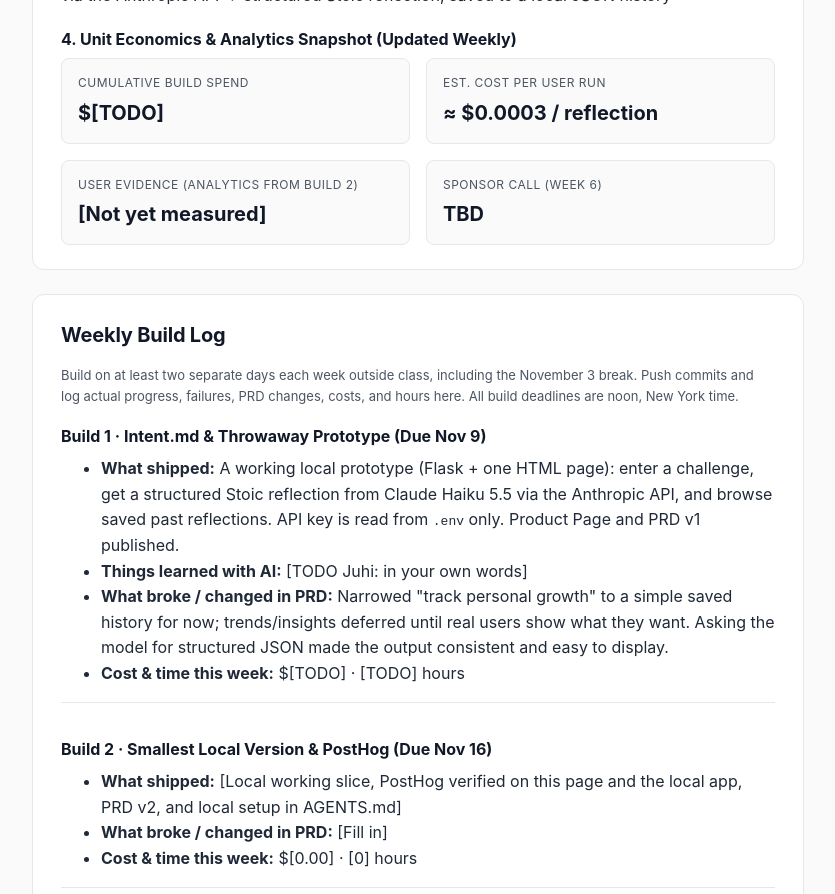
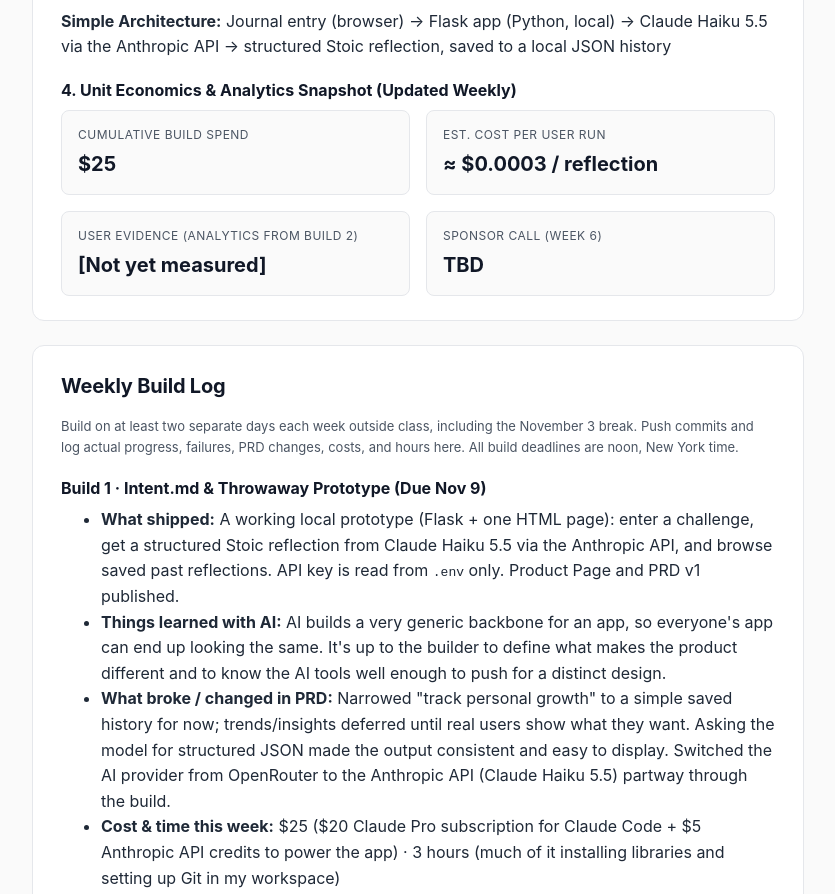
Before and after one commit to building-with-ai-f26/js15791-stoicly, a plain HTML site: page docs/index.html in a window 1280 px wide. Shown: the part 2286-3180 px from the top of the page, without its empty margins (222-1057 px from the left). Drawn offline with Linux system fonts and the light colour scheme.

Commit message:
Update living PRD: first testers, Build 1 costs, time, and learnings
Co-Authored-By: Claude Opus 5.5 <noreply@anthropic.com>

```diff
--- a/docs/index.html
+++ b/docs/index.html
@@ -170,7 +170,7 @@
       <p class="meta">Updated every week as we test with real users and learn what works.</p>
 
       <h3>1. Target User & The Job to Be Done</h3>
-      <p><strong>Who is this for?</strong> People looking for self-help and personal growth who are curious about Stoic philosophy but don't know how to apply it day to day. <em>First testers:</em> [TODO Juhi: name 2–3 specific people you can reach, e.g. classmates or friends].</p>
+      <p><strong>Who is this for?</strong> People looking for self-help and personal growth who are curious about Stoic philosophy but don't know how to apply it day to day. <em>First testers:</em> 2–3 classmates in my NYU Stern cohort who took Prof. Haidt's <em>Work, Wisdom &amp; Happiness</em> course with me, where we first learned about Stoicism. They already know the core ideas and want to keep practicing them, and I can reach them directly to test each build.</p>
       <p><strong>The painful "Before" workflow:</strong> When something stressful happens (a harsh comment, a setback, a worry), they ruminate, vent to a friend, or scroll generic self-help content. Stoic books are dense and hard to apply in the moment, journaling with a blank page offers no guidance, and there's no record of how they handled past challenges.</p>
       <p><strong>The "After" workflow with this product:</strong> In under two minutes they write what's bothering them and get a structured Stoic reflection: what's in their control vs. not, a kind reframe, a relevant real quote, and one concrete action for today. Each reflection is saved so they can look back and see their growth.</p>
 
@@ -190,7 +190,7 @@
       <div class="grid-2">
         <div class="stat-box">
           <div class="stat-label">Cumulative Build Spend</div>
-          <div class="stat-value">$[TODO]</div>
+          <div class="stat-value">$25</div>
         </div>
         <div class="stat-box">
           <div class="stat-label">Est. Cost Per User Run</div>
@@ -216,9 +216,9 @@
         <h3>Build 1 · Intent.md & Throwaway Prototype (Due Nov 9)</h3>
         <ul>
           <li><strong>What shipped:</strong> A working local prototype (Flask + one HTML page): enter a challenge, get a structured Stoic reflection from Claude Haiku 5.5 via the Anthropic API, and browse saved past reflections. API key is read from <code>.env</code> only. Product Page and PRD v1 published.</li>
-          <li><strong>Things learned with AI:</strong> [TODO Juhi: in your own words]</li>
-          <li><strong>What broke / changed in PRD:</strong> Narrowed "track personal growth" to a simple saved history for now; trends/insights deferred until real users show what they want. Asking the model for structured JSON made the output consistent and easy to display.</li>
-          <li><strong>Cost & time this week:</strong> $[TODO] · [TODO] hours</li>
+          <li><strong>Things learned with AI:</strong> AI builds a very generic backbone for an app, so everyone's app can end up looking the same. It's up to the builder to define what makes the product different and to know the AI tools well enough to push for a distinct design.</li>
+          <li><strong>What broke / changed in PRD:</strong> Narrowed "track personal growth" to a simple saved history for now; trends/insights deferred until real users show what they want. Asking the model for structured JSON made the output consistent and easy to display. Switched the AI provider from OpenRouter to the Anthropic API (Claude Haiku 5.5) partway through the build.</li>
+          <li><strong>Cost & time this week:</strong> $25 ($20 Claude Pro subscription for Claude Code + $5 Anthropic API credits to power the app) · 3 hours (much of it installing libraries and setting up Git in my workspace)</li>
         </ul>
       </div>
 
```
